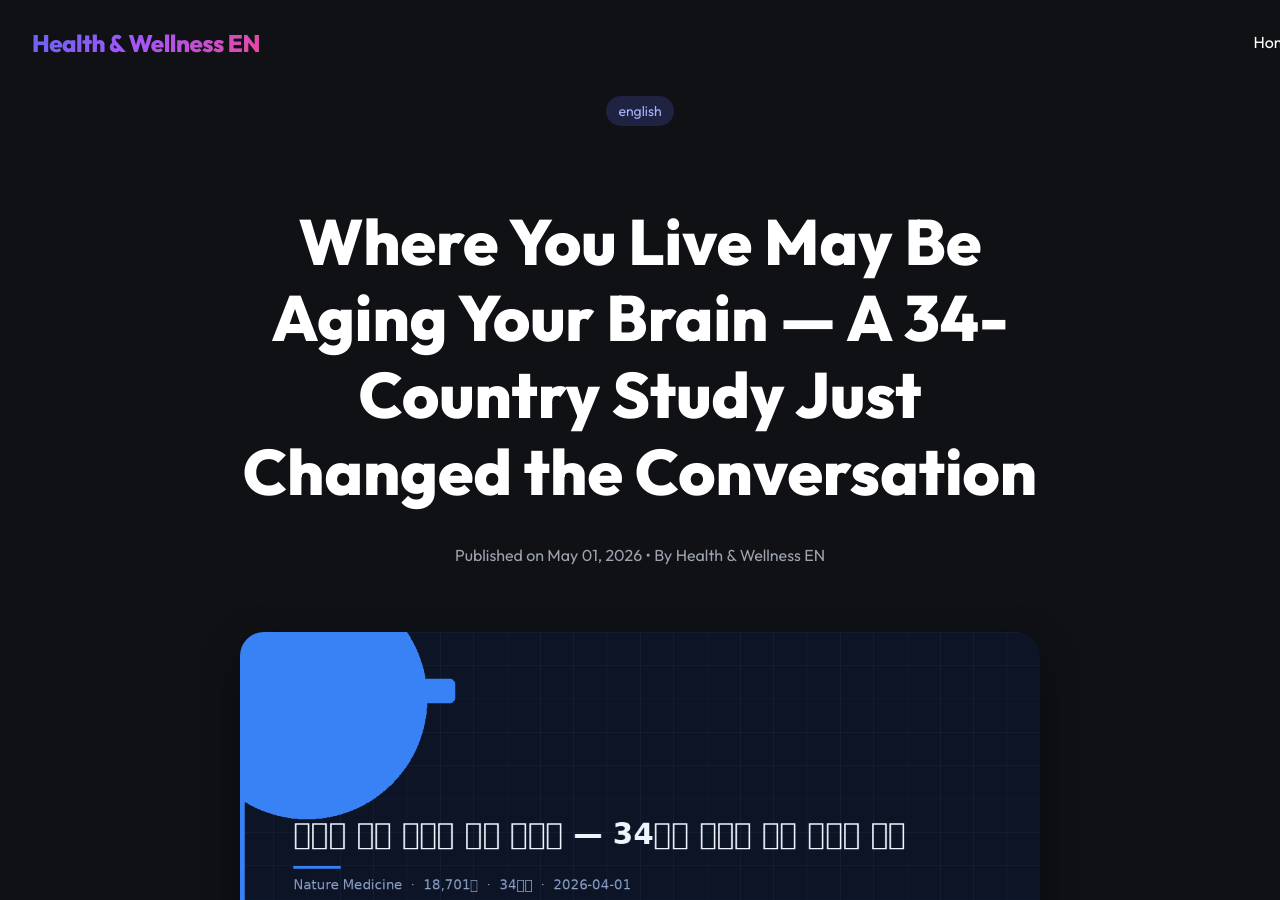
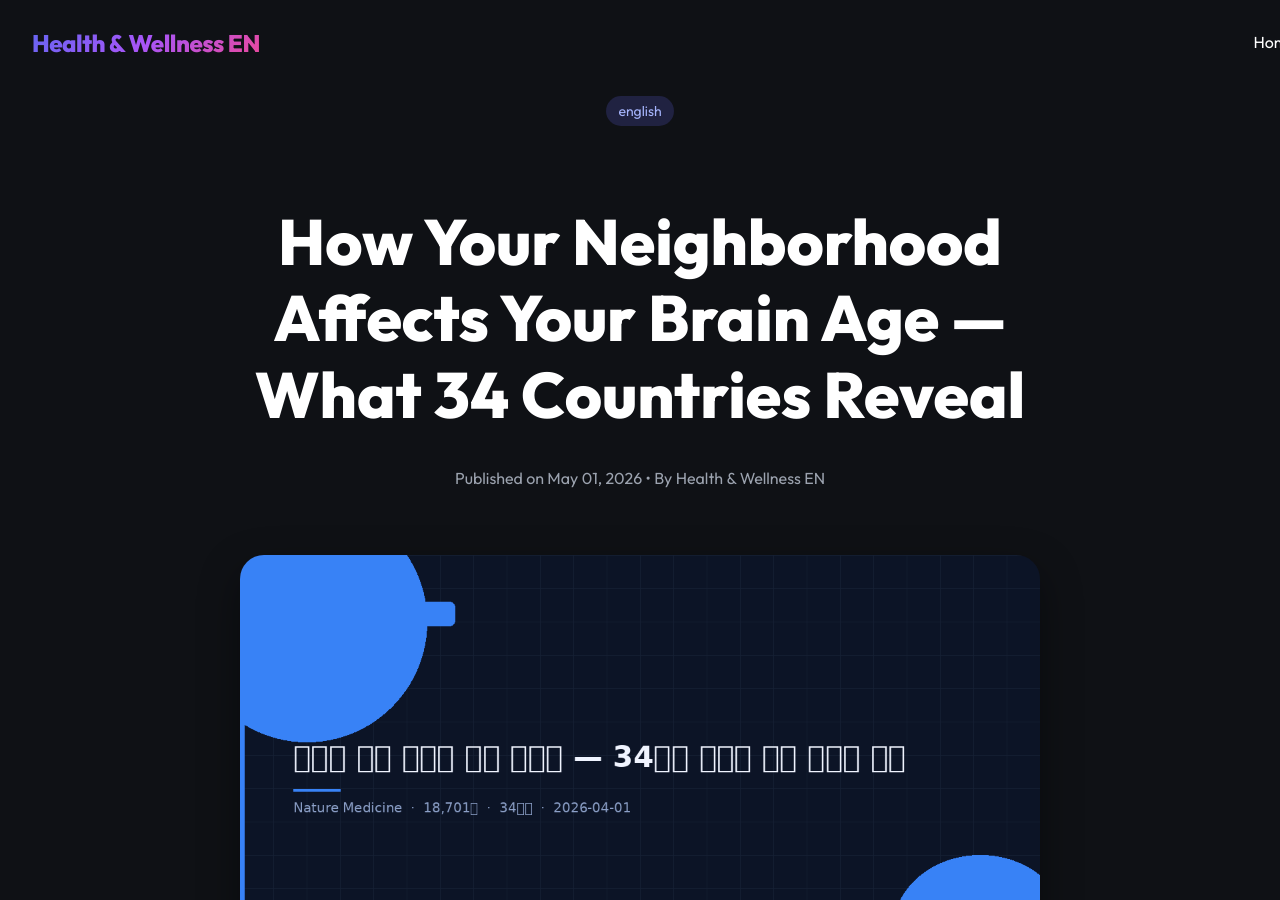
Before and after one commit to jeonghun-project/health-en, a Jekyll site: the page built from _posts/2026-05-01-where-you-live-may-be-aging-your-brain-en.md, in a window 1280 px wide and 900 px high. Built offline with Jekyll 4.4.1, drawn with Linux system fonts in a browser that asks for light colours.

Commit message:
seo: Rewrite title/description/tags for search intent

```diff
--- a/_posts/2026-05-01-where-you-live-may-be-aging-your-brain-en.md
+++ b/_posts/2026-05-01-where-you-live-may-be-aging-your-brain-en.md
@@ -1,8 +1,8 @@
 ---
-title: "Where You Live May Be Aging Your Brain — A 34-Country Study Just Changed the Conversation"
+title: "How Your Neighborhood Affects Your Brain Age — What 34 Countries Reveal"
 date: "2026-05-01"
-description: "A landmark Nature Medicine study of 18,701 people across 34 countries found that combined air pollution and social inequality can accelerate brain aging to the level of mild cognitive impairment and dementia."
-tags: ["english", "global", "health", "brain aging", "air pollution dementia", "exposome", "PM2.5 cognition", "dementia prevention", "Nature Medicine"]
+description: "Living near highways or in polluted areas may accelerate brain aging by up to 12 years. Here's what the largest environmental brain study found."
+tags: ["english", "health", "brain health", "air pollution and brain", "dementia risk", "environmental health", "aging prevention"]
 ---
 
 ![Environmental factors and brain aging — where you live shapes how your brain ages](https://raw.githubusercontent.com/jeonghun-project/health-en/main/assets/images/2026-05-01-where-you-live-may-be-aging-your-brain-en-header.png)
```
